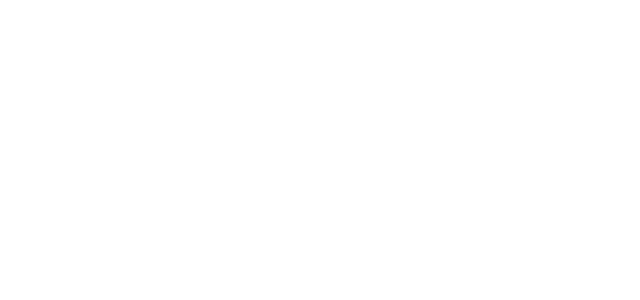
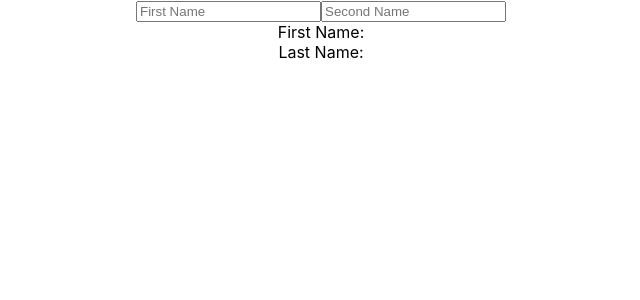
Before and after one commit to VladimirRM/Getjs-tollkit-input, a React (Create React App) app: page / in a window 1280 px wide. Shown: the top 300 px of the page, without its empty margins (319-959 px from the left). Built offline with nearby package versions, Linux system fonts and the light colour scheme.

Commit message:
create FirstName component

```diff
--- a/src/App.js
+++ b/src/App.js
@@ -1,10 +1,12 @@
 
 import './App.css';
+import User from './features/user/User';
+
 
 function App() {
   return (
     <div className="App">
-
+   <User/>
     </div>
   );
 }
--- a/src/components/FirstName.js
+++ b/src/components/FirstName.js
@@ -1,14 +1,8 @@
-import React from 'react'
-import { useSelector } from 'react-redux'
+import React from "react";
+import { useSelector } from "react-redux";
 const FirstName = () => {
+  const name = useSelector((state) => state.user.firstName);
+  return <div>{name}</div>;
+};
 
-
-    const name = useSelector((state)=>state.user.firstName)
-  return (
-    <div>
-
-    </div>
-  )
-}
-
-export default FirstName
+export default FirstName;
--- a/src/components/LastName.js
+++ b/src/components/LastName.js
@@ -0,0 +1,11 @@
+import React from 'react'
+
+const LastName = () => {
+  return (
+    <div>
+
+    </div>
+  )
+}
+
+export default LastName
--- a/src/features/user/User.js
+++ b/src/features/user/User.js
@@ -1,6 +1,6 @@
 import React from 'react'
-import FirstName from './FirstName'
-import LastName from './LastName'
+import FirstName from '../../components/FirstName'
+import LastName from '../../components/LastName'
 import { useDispatch } from 'react-redux'
 import { setFirstName } from '../userSlice'
 const User = () => {
```
